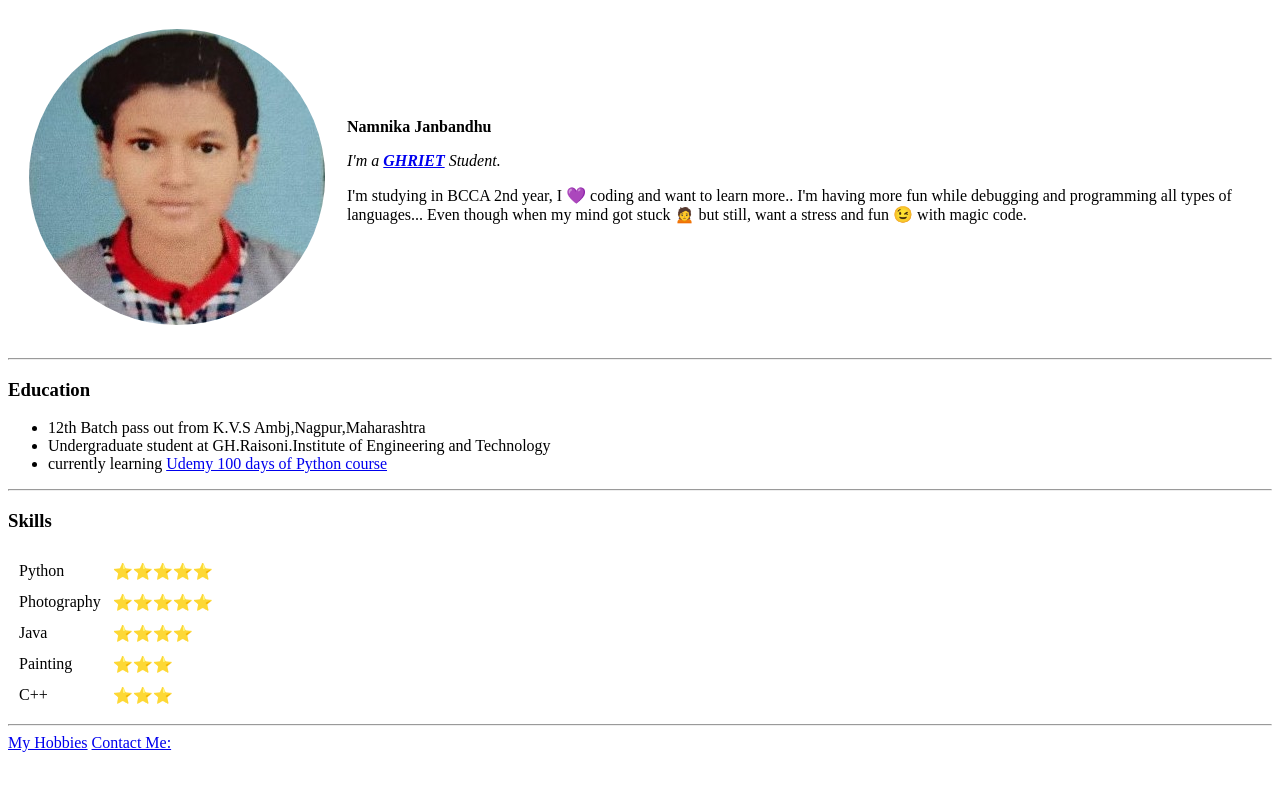
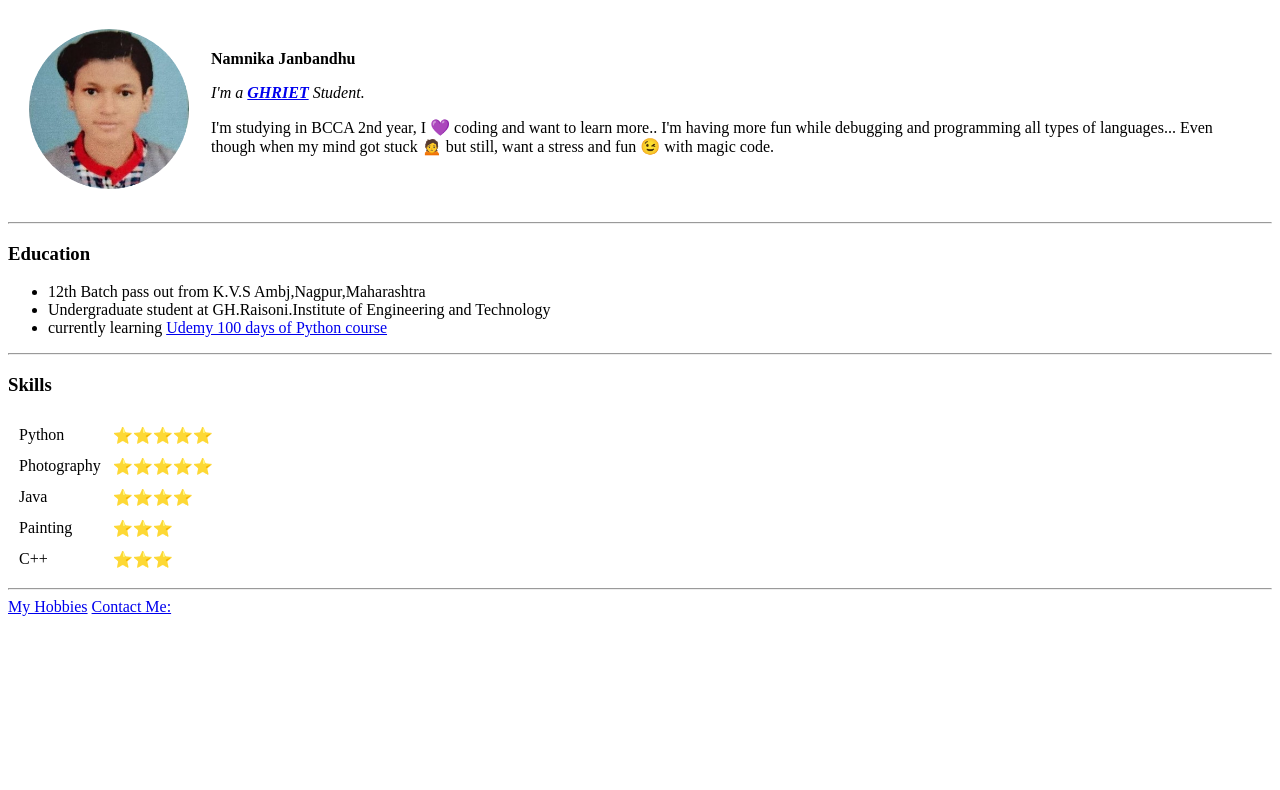
Before and after one commit to Namnika/CV, a plain HTML site: page index.html in a window 1280 px wide. Drawn offline with Linux system fonts and the light colour scheme.

Commit message:
Update index.html

```diff
--- a/index.html
+++ b/index.html
@@ -7,7 +7,7 @@
 <body>
     <table cellspacing="20">
         <tr>
-            <td><img src="Namnika Janbandhu.png" alt="Namnika Janbandhu"></td>
+            <td><img src="Namnika Janbandhu.png" style="width: 160px" alt="Namnika Janbandhu"></td>
             <td><hr1><strong> Namnika Janbandhu</strong></hr1>
                 <p><em>I'm a <strong><a href="https://ghrietn.raisoni.net/">GHRIET</a></strong> Student.</em></p>
                 <p>I'm studying in BCCA 2nd year, I 💜 coding and want to learn more.. I'm having more fun while debugging and programming all types of languages...
```
